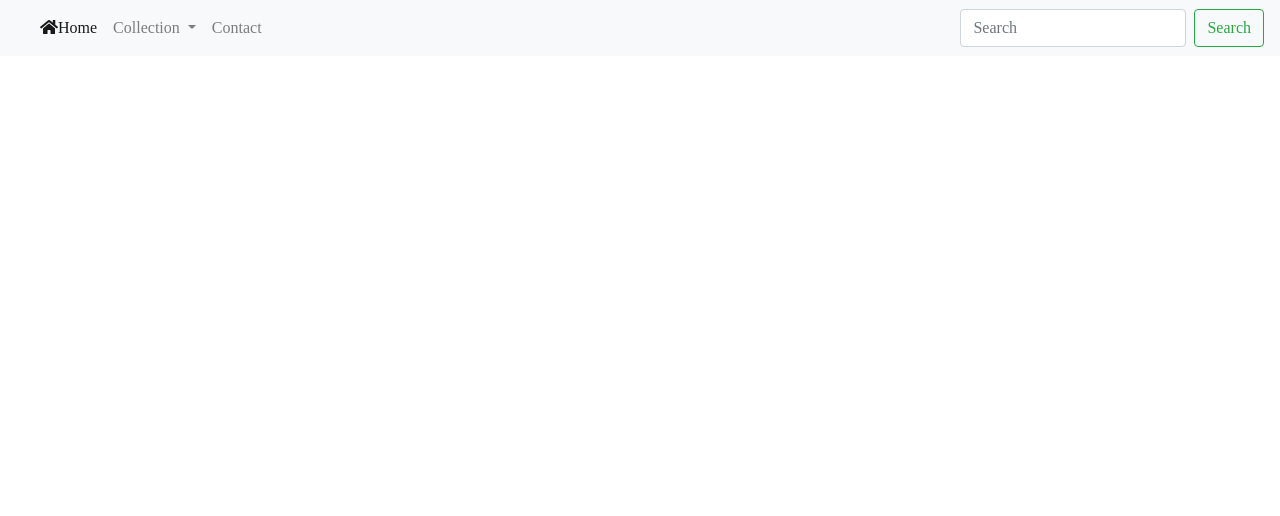
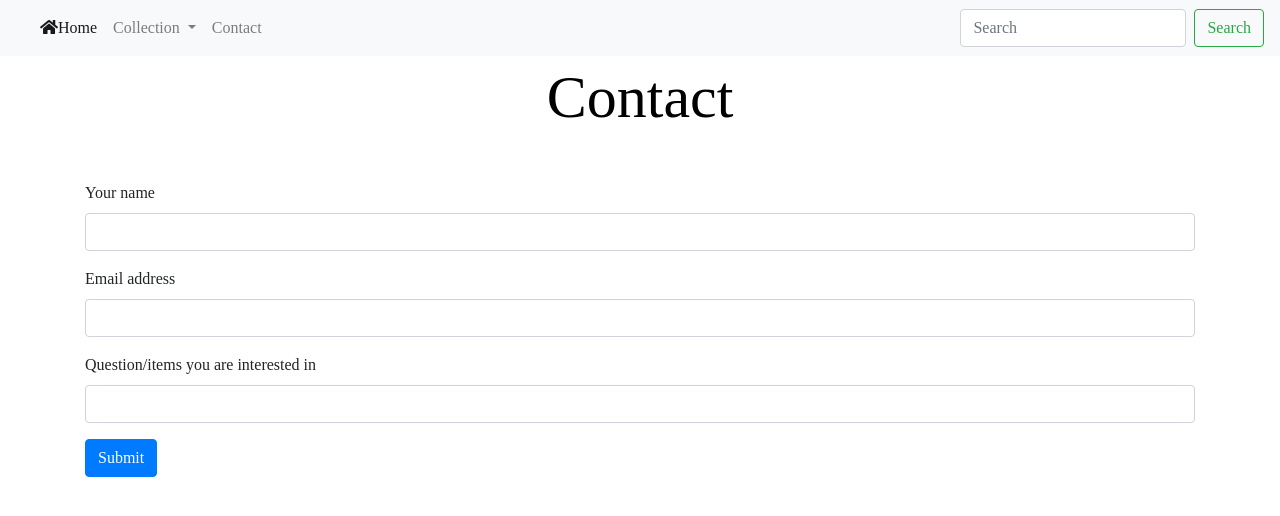
Before and after one commit to ben-scott-kellogg/ben-scott-kellogg.github.io, a plain HTML site: page contact.html in a window 1280 px wide. Drawn offline with nearby package versions, Linux system fonts and the light colour scheme.

Commit message:
Submission version

```diff
--- a/contact.html
+++ b/contact.html
@@ -42,4 +42,31 @@
         </form>
       </div>
     </nav>
+
+    <div class="container text-center">
+      <h1>Contact</h1>
+    </div>
+
+    <div class="container my-5">
+      <form action="https://formspree.io/mpzdzzgn" method="post">
+        <div class="form-group">
+          <label for="name">Your name</label>
+          <input type="text" class="form-control" id="name" name="name">
+        </div>
+        <div class="form-group">
+          <label for="email">Email address</label>
+          <input type="email" class="form-control" id="email" name="email">
+        </div>
+        <div class="form-group">
+          <label for="username">Question/items you are interested in</label>
+          <input type="username" class="form-control" id="username" name="username">
+        </div>
+        <button type="submit" class="btn btn-primary">Submit</button>
+      </form>
+    </div>
+
+    <script src="https://code.jquery.com/jquery-3.4.1.slim.min.js" integrity="sha384-J6qa4849blE2+poT4WnyKhv5vZF5SrPo0iEjwBvKU7imGFAV0wwj1yYfoRSJoZ+n" crossorigin="anonymous"></script>
+    <script src="https://cdn.jsdelivr.net/npm/popper.js@1.16.0/dist/umd/popper.min.js" integrity="sha384-Q6E9RHvbIyZFJoft+2mJbHaEWldlvI9IOYy5n3zV9zzTtmI3UksdQRVvoxMfooAo" crossorigin="anonymous"></script>
+    <script src="https://stackpath.bootstrapcdn.com/bootstrap/4.4.1/js/bootstrap.min.js" integrity="sha384-wfSDF2E50Y2D1uUdj0O3uMBJnjuUD4Ih7YwaYd1iqfktj0Uod8GCExl3Og8ifwB6" crossorigin="anonymous"></script>
+  </body>
 </html>
```
Also changed, not shown: index.html (+1 -2 lines).
